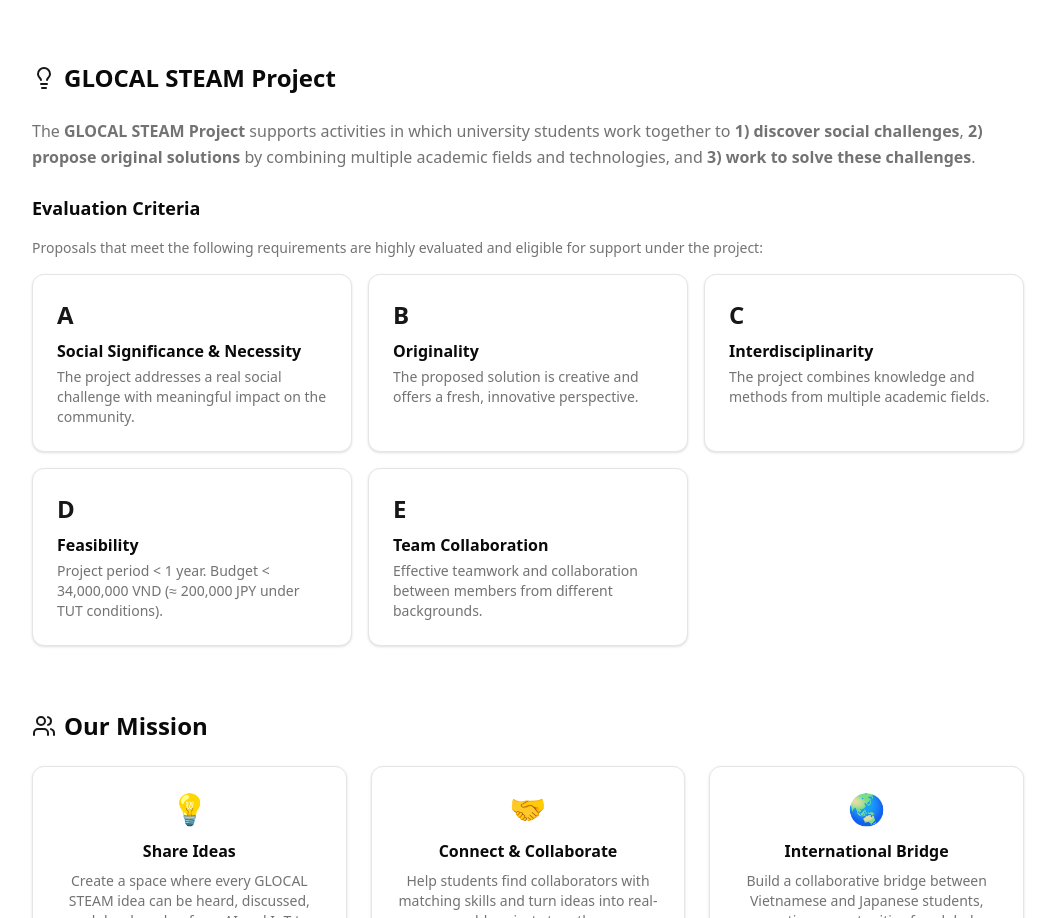
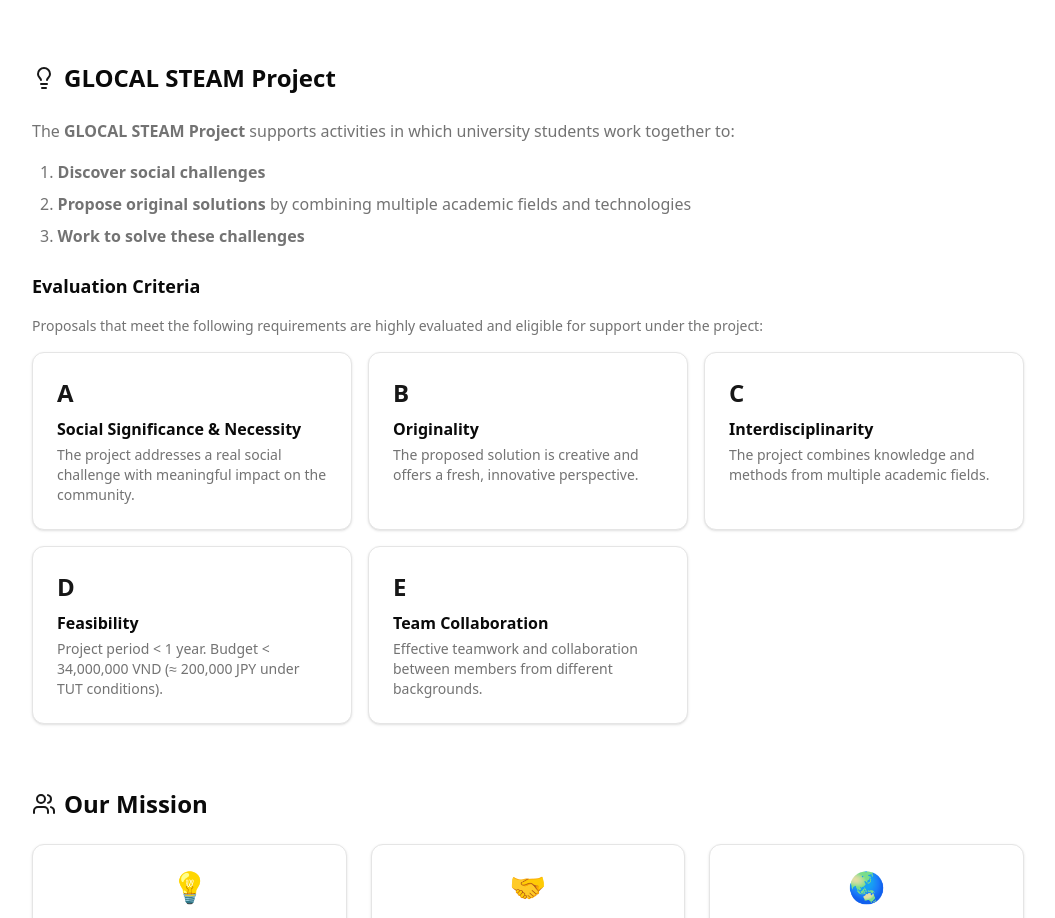
Before and after one commit to LTDestiny/Idea, a Next.js app: page /about in a window 1280 px wide. Shown: the part 1398-2316 px from the top of the page, without its empty margins (112-1167 px from the left). Built offline with nearby package versions, Linux system fonts and the light colour scheme; no server answers.

Commit message:
update about us page,

```diff
--- a/src/app/about/page.tsx
+++ b/src/app/about/page.tsx
@@ -197,14 +197,22 @@ export default function AboutPage() {
           <Lightbulb className="h-6 w-6 text-primary" />
           GLOCAL STEAM Project
         </h2>
-        <p className="text-muted-foreground mb-6 leading-relaxed">
+        <p className="text-muted-foreground mb-4 leading-relaxed">
           The <strong>GLOCAL STEAM Project</strong> supports activities in which
-          university students work together to{" "}
-          <strong>1) discover social challenges</strong>,{" "}
-          <strong>2) propose original solutions</strong> by combining multiple
-          academic fields and technologies, and{" "}
-          <strong>3) work to solve these challenges</strong>.
+          university students work together to:
         </p>
+        <ol className="list-decimal list-inside space-y-2 text-muted-foreground mb-6 pl-2">
+          <li>
+            <strong>Discover social challenges</strong>
+          </li>
+          <li>
+            <strong>Propose original solutions</strong> by combining multiple
+            academic fields and technologies
+          </li>
+          <li>
+            <strong>Work to solve these challenges</strong>
+          </li>
+        </ol>
 
         <h3 className="text-lg font-semibold mb-4">Evaluation Criteria</h3>
         <p className="text-sm text-muted-foreground mb-4">
--- a/src/app/ideas/[id]/page.tsx
+++ b/src/app/ideas/[id]/page.tsx
@@ -91,6 +91,7 @@ export default function IdeaDetailPage() {
     } else {
       toast.success("Idea deleted");
       router.push("/");
+      router.refresh();
     }
   }, [supabase, ideaId, router]);
 
--- a/src/components/ideas/IdeaList.tsx
+++ b/src/components/ideas/IdeaList.tsx
@@ -15,7 +15,8 @@ import {
 interface IdeaListProps {
   initialData?: IdeaWithDetails[];
 }
-import { Search, Lightbulb, SortAsc } from "lucide-react";
+import { Search, Lightbulb, SortAsc, Plus } from "lucide-react";
+import Link from "next/link";
 import {
   DropdownMenu,
   DropdownMenuContent,
@@ -58,8 +59,9 @@ export function IdeaList({ initialData }: IdeaListProps = {}) {
 
   return (
     <div className="space-y-6">
-      {/* Search bar */}
-      <div className="relative">
+      {/* Search bar + New Idea */}
+      <div className="flex items-center gap-3">
+        <div className="relative flex-1">
           <Search className="absolute left-3 top-1/2 -translate-y-1/2 h-4 w-4 text-muted-foreground" />
           <Input
             value={searchInput}
@@ -67,6 +69,13 @@ export function IdeaList({ initialData }: IdeaListProps = {}) {
             placeholder="Search ideas..."
             className="pl-10 w-full"
           />
+        </div>
+        <Button asChild>
+          <Link href="/ideas/new" className="gap-2">
+            <Plus className="h-4 w-4" />
+            <span className="hidden sm:inline">New Idea</span>
+          </Link>
+        </Button>
       </div>
 
       {/* Filters + Sort */}
```
Lines whose indentation alone changed are shown as unchanged.
